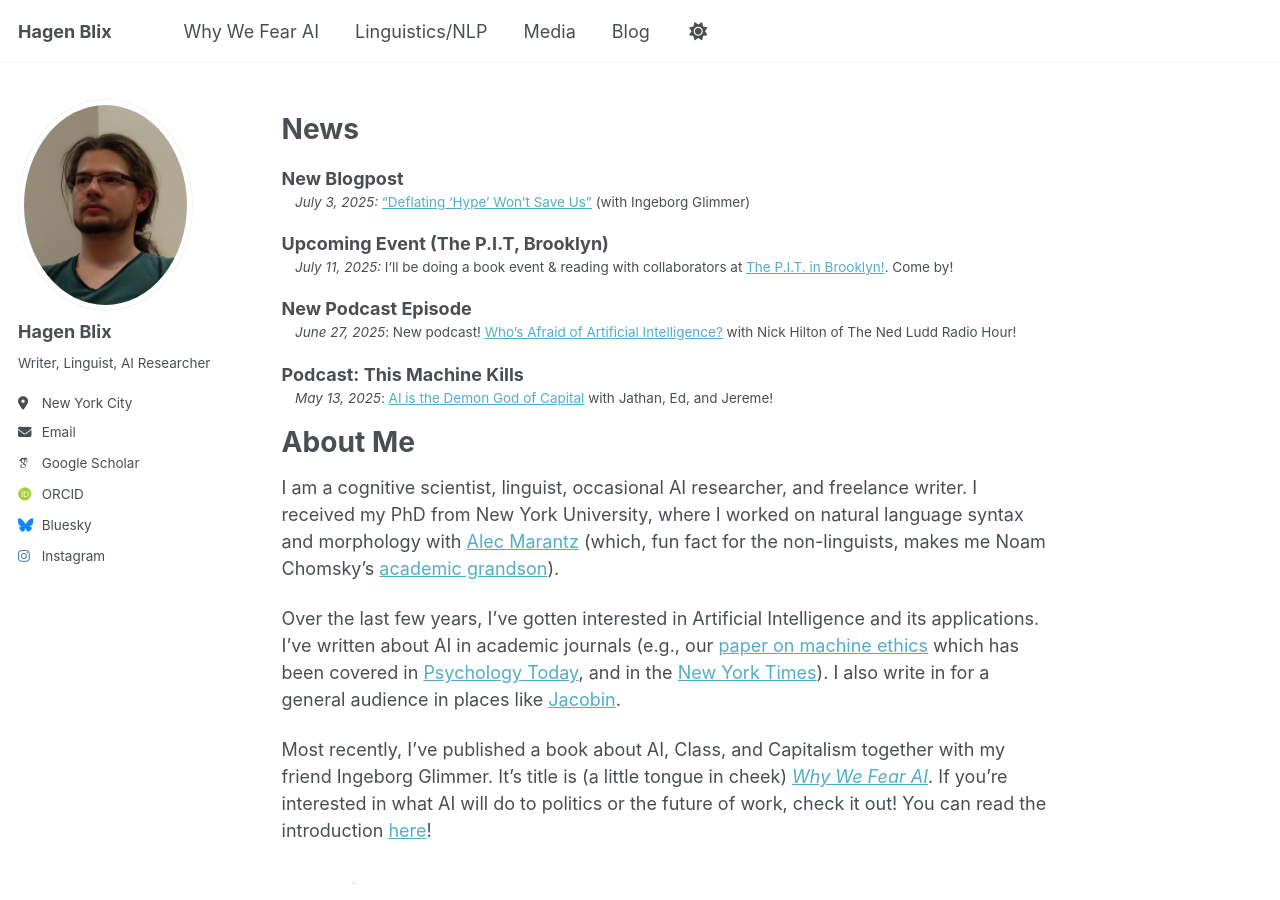
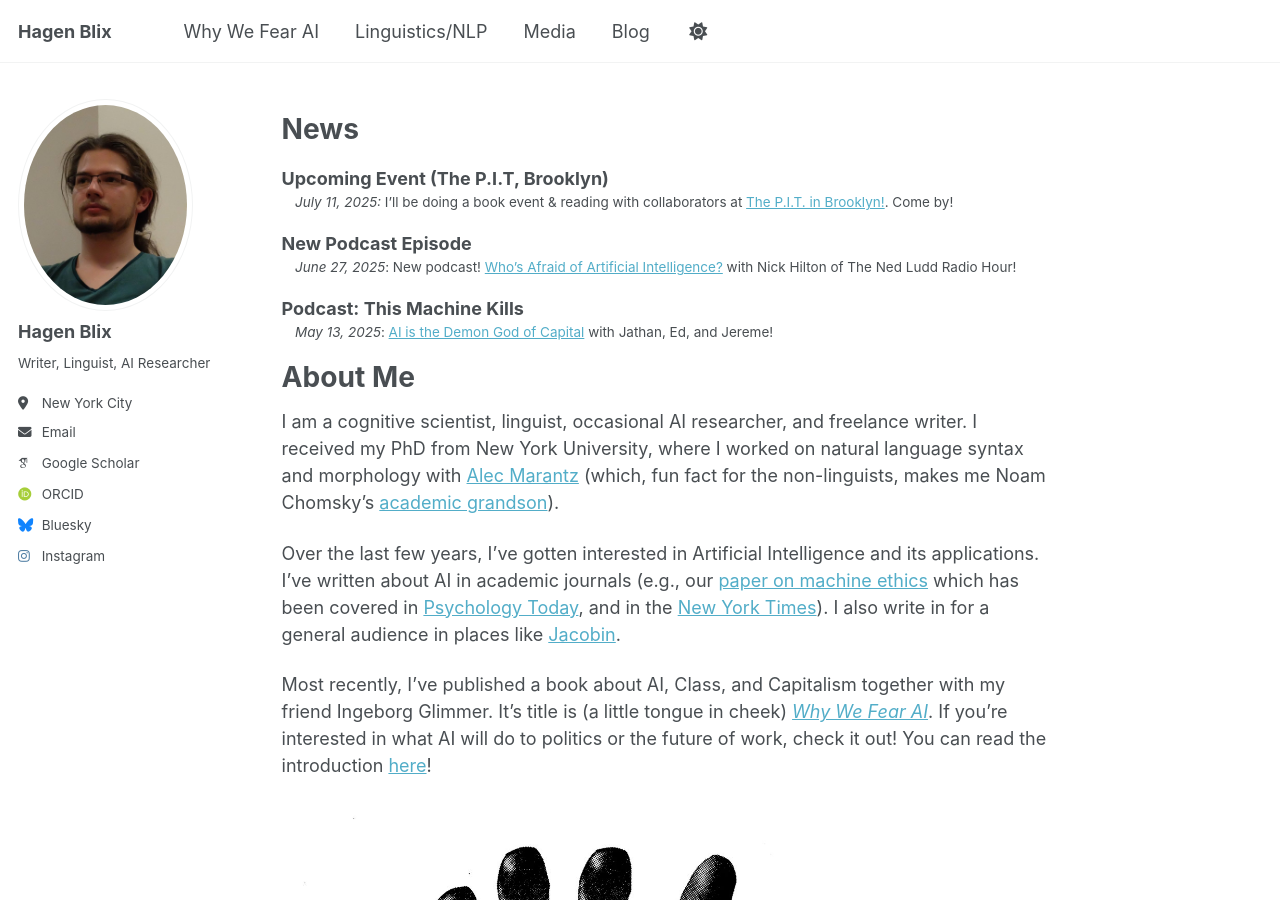
Before and after one commit to hagenblix/hagenblix.github.io, a Jekyll site: the page built from _pages/about.md, in a window 1280 px wide and 900 px high. Built offline with Jekyll 4.4.1, drawn with Linux system fonts in a browser that asks for light colours; some web fonts are replaced; a script that is not in the unit is left out.

Commit message:
Update about.md

```diff
--- a/_pages/about.md
+++ b/_pages/about.md
@@ -10,9 +10,6 @@ redirect_from:
 
 News
 ===========
-
-New Blogpost
-: *July 3, 2025:* ["Deflating 'Hype' Won't Save Us"](https://hagenblix.github.io/posts/deflating-hype/) (with Ingeborg Glimmer)
 
 Upcoming Event (The P.I.T, Brooklyn)
 :   *July 11, 2025:* I'll be doing a book event & reading with collaborators at [The P.I.T.  in Brooklyn!](https://www.propertyistheft.org/events-1/2294g6dzfx5atk0fmwvif02b1uqyuc). Come by!
```
